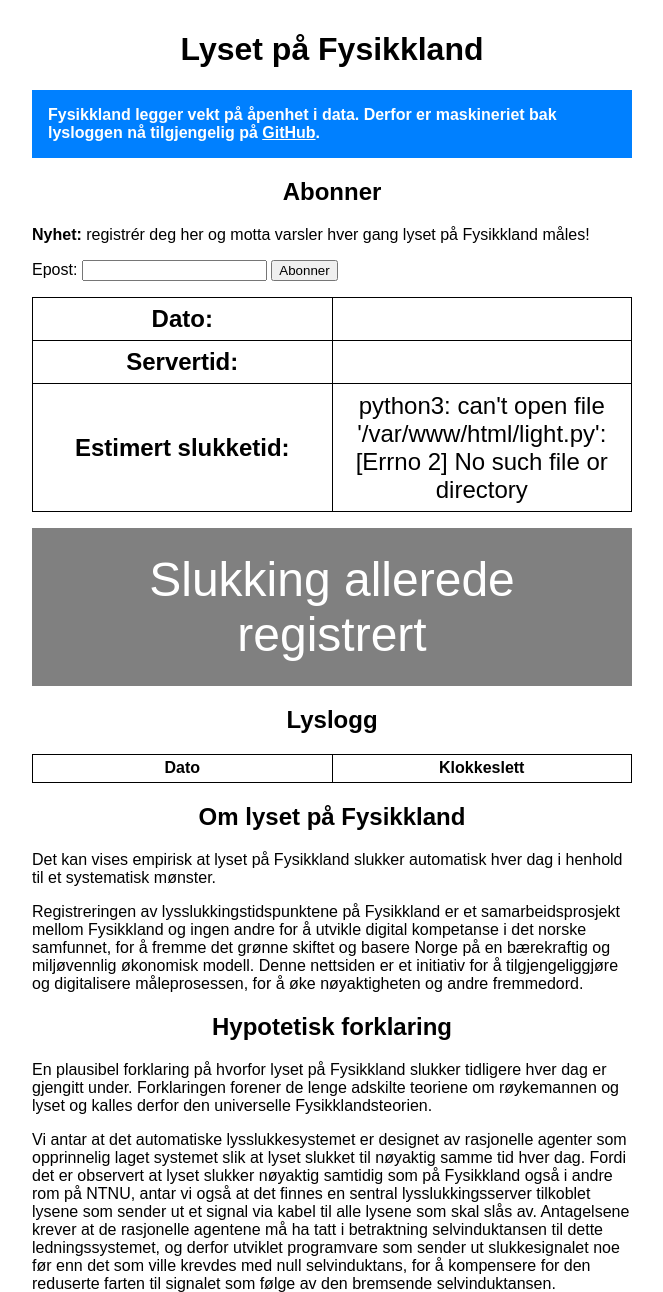
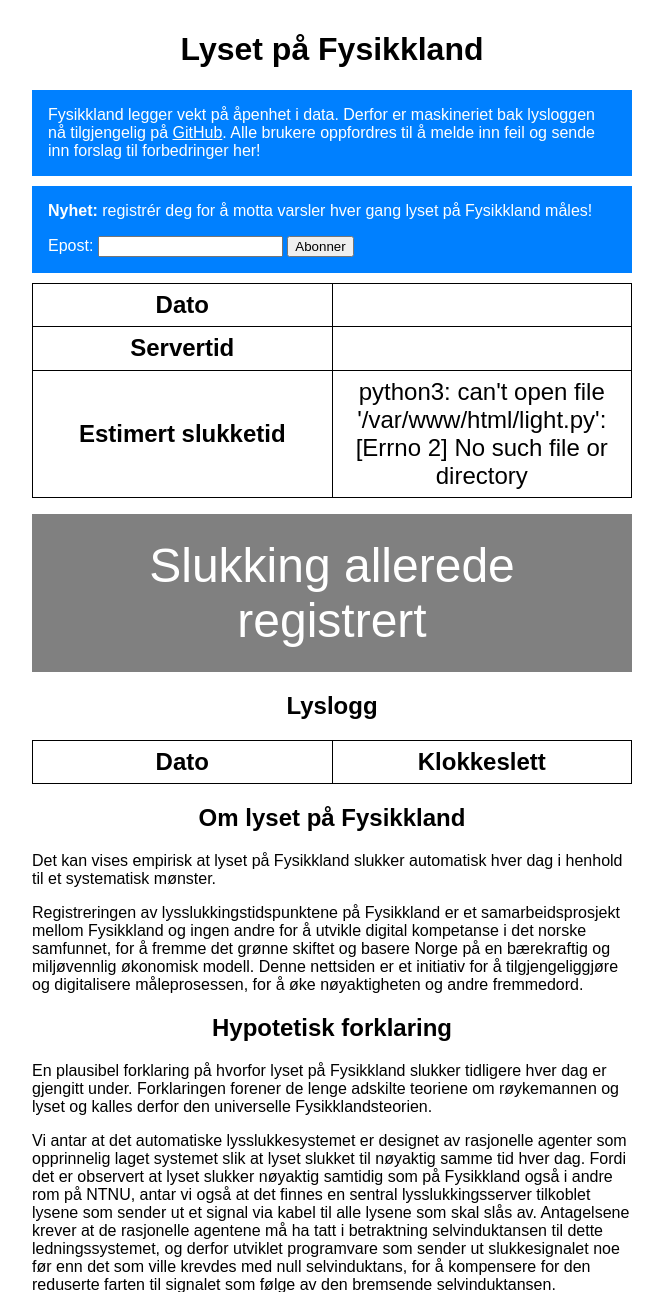
Before and after one commit to hersle/light, a PHP site: page / in a window 1280 px wide. Shown: the top 1292 px of the page, without its empty margins (308-971 px from the left). Run offline with PHP 8.4, Linux system fonts and the light colour scheme; lists and menus that the app fills with data are empty.

Commit message:
Moved most styling to css

```diff
--- a/index.php
+++ b/index.php
@@ -2,70 +2,26 @@
 
 <html>
 
-<style>
-	body {
-		font-family: sans-serif;
-		max-width: 600px;
-		margin: 0px auto;
-		padding: 10px;
-	}
-	table {
-		border-collapse: collapse;
-	}
-	table th, table td {
-		padding: 0.3em;
-		border: 1px solid black;
-	}
-	#updatebutton {
-		background: #ff0000;
-		width: 100%;
-		font-size:3.0em;
-		# margin-top: 0.5em;
-		border: 0;
-		color: white;
-		padding: 0.5em;;
-	}
-	#updatebutton:hover {
-		background: #e00000;
-	}
-	#errormessage {
-		color: red;
-		font-weight: bold;
-	}
-	h1, h2 {
-		text-align: center;
-	}
-	.announcement {
-		background-color: #0080ff;
-		color: white;
-		padding: 1.0em;
-	}
-	.announcement a {
-		color: white;
-		text-decoration: underline;
-	}
-</style>
-
 <meta name="viewport" content="width=device-width, initial-scale=1">
 <meta charset="utf-8">
+
+<link href="style.css" rel="stylesheet">
 
 <body>
 
 <h1>Lyset på Fysikkland</h1>
 
 <div class="announcement">
-<strong>
 Fysikkland legger vekt på åpenhet i data.
 Derfor er maskineriet bak lysloggen nå tilgjengelig på <a href="https://github.com/hersle/light">GitHub</a>.
-</strong>
+Alle brukere oppfordres til å melde inn feil og sende inn forslag til forbedringer her!
 </div>
 
-<h2>Abonner</h2>
-<p><strong>Nyhet: </strong>registrér deg her og motta varsler hver gang lyset på Fysikkland måles!</p>
-<div style="margin: 1em 0;">
+<div class="announcement">
+<strong>Nyhet: </strong>registrér deg for å motta varsler hver gang lyset på Fysikkland måles!
 	<form>
-	<p style="display: inline;">Epost: </p>
-	<input id="emailinput" type="text"/>
+	<label for="email">Epost:</label>
+	<input id="emailinput" name="email" type="text"/>
 	<button type="submit" onclick="sendSubscription()">Abonner</button>
 	</form>
 </div>
@@ -83,18 +39,18 @@ Derfor er maskineriet bak lysloggen nå tilgjengelig på <a href="https://github
 	}
 </script>
 
-<table style="margin-left: auto; margin-right: auto; width: 100%; font-size: 1.5em;">
+<table>
 	<tr>
-		<th width="50%">Dato:</td>
-		<td id="sdate" width="50%" align="center"></td>
+		<th>Dato</td>
+		<td id="sdate"></td>
 	</tr>
 	<tr>
-		<th width="50%">Servertid:</td>
-		<td id="stime" width="50%" align="center"></td>
+		<th>Servertid</td>
+		<td id="stime"></td>
 	</tr>
 	<tr>
-		<th width="50%">Estimert slukketid:</th>
-		<td id="prediction" width="50%" align="center">
+		<th>Estimert slukketid</th>
+		<td id="prediction">
 			<?php
 			$output = shell_exec("python3 light.py 2>&1");
 			echo "$output";
@@ -105,7 +61,7 @@ Derfor er maskineriet bak lysloggen nå tilgjengelig på <a href="https://github
 
 <p id="errormessage"></p>
 
-<form style="margin: 0";>
+<form>
 <?php
 $ans = shell_exec("python3 light.py open");
 if ($ans === "yes\n") {
@@ -196,8 +152,8 @@ if ($ans === "yes\n") {
 
 <h2>Lyslogg</h2>
 
-<table style="margin: 0 auto; width: 100%;">
-<tr><th width="50%">Dato</th><th width="50%">Klokkeslett</th></tr>
+<table>
+<tr><th>Dato</th><th>Klokkeslett</th></tr>
 <?php
 $lines = file("light.dat");
 $lines = array_reverse($lines);
@@ -205,7 +161,7 @@ foreach ($lines as $line_num => $line) {
 	$parts = preg_split("/\s+/", $line);
 	$date = $parts[0];
 	$time = $parts[1];
-	echo "<tr align=\"center\" width=\"50%\"><td>$date</td><td align=\"center\" width=\"50%\">$time</td></tr>";
+	echo "<tr><td>$date</td><td>$time</td></tr>";
 }
 ?>
 
--- /dev/null
+++ b/style.css
@@ -0,0 +1,53 @@
+body {
+	font-family: sans-serif;
+	max-width: 600px;
+	margin: 0px auto;
+	padding: 10px;
+}
+table {
+	border-collapse: collapse;
+}
+table th, table td {
+	padding: 0.3em;
+	border: 1px solid black;
+}
+#updatebutton {
+	background: #ff0000;
+	width: 100%;
+	font-size:3.0em;
+	# margin-top: 0.5em;
+	border: 0;
+	color: white;
+	padding: 0.5em;;
+}
+#updatebutton:hover {
+	background: #e00000;
+}
+#errormessage {
+	color: red;
+	font-weight: bold;
+}
+h1, h2 {
+	text-align: center;
+}
+.announcement {
+	background-color: #0080ff;
+	color: white;
+	padding: 1.0em;
+	margin-bottom: 10px;
+}
+.announcement a {
+	color: white;
+	text-decoration: underline;
+}
+.announcement form {
+	margin-top: 1em;
+}
+table {
+	margin-left: auto;
+	margin-right: auto;
+	width: 100%;
+	font-size: 1.5em;
+	table-layout: fixed;
+	text-align: center;
+}
```
